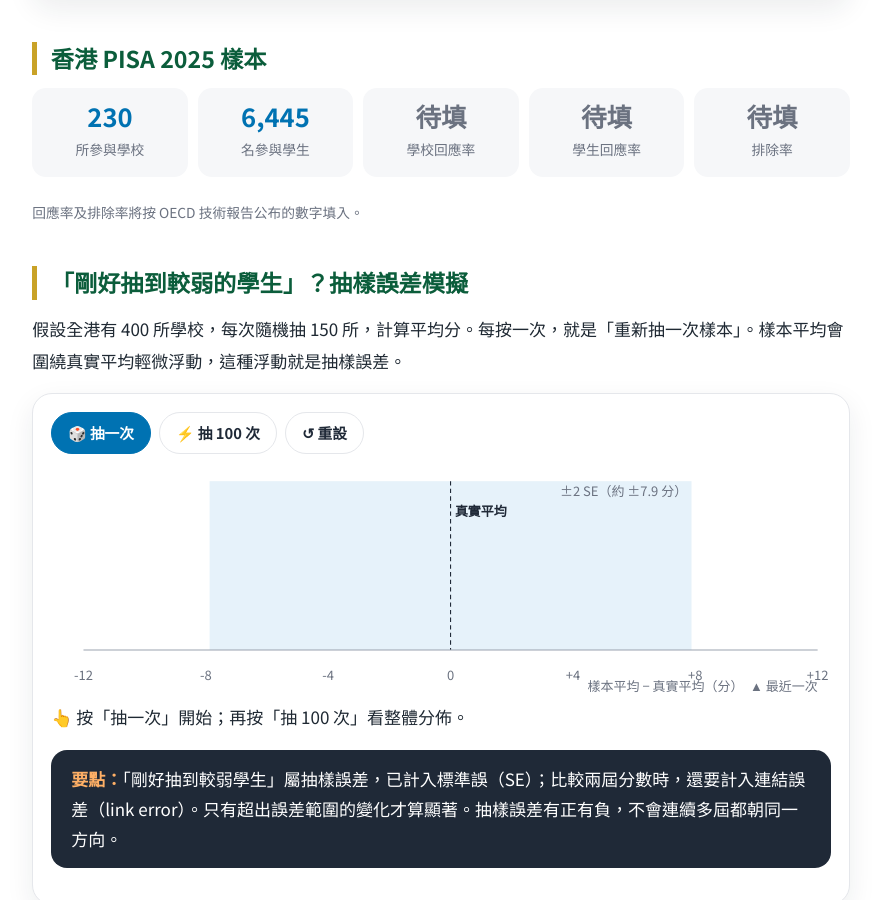
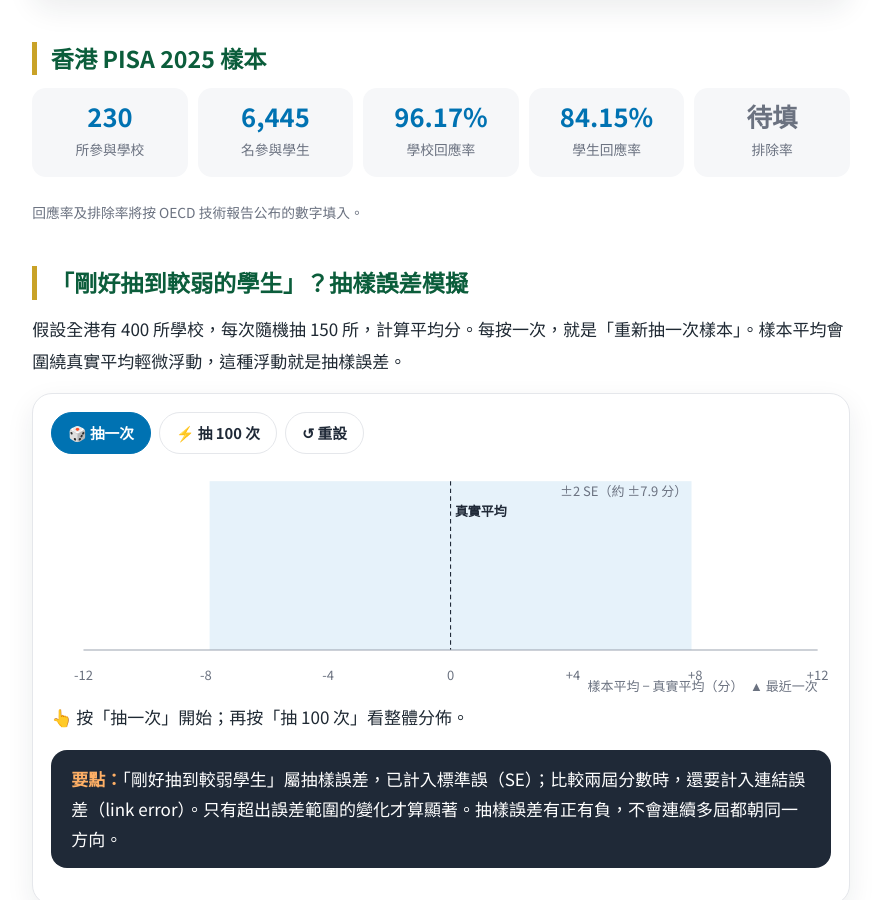
Before and after one commit to jwilam/pisa, a plain HTML site: page site/misconceptions/sampling-standards.html in a window 1280 px wide. Shown: the part 1797-2697 px from the top of the page, without its empty margins (199-1080 px from the left). Drawn offline with Linux system fonts and the light colour scheme.

Commit message:
Update sampling-standards.html

```diff
--- a/site/misconceptions/sampling-standards.html
+++ b/site/misconceptions/sampling-standards.html
@@ -119,7 +119,7 @@
   const fmt = d => (d > 0 ? '+' : '') + d.toFixed(1);
 
   /* ---------- 香港樣本（OECD 技術報告公布後，把 null 改為數字） ---------- */
-  const HK = {schools: 230, students: 6445, schRR: null, stuRR: null, exc: null};
+  const HK = {schools: 230, students: 6445, schRR: 96.17, stuRR: 84.15, exc: null};
   const val = (x, u) => x == null ? '<b style="color:var(--mc-mut)">待填</b>' : `<b>${x}${u}</b>`;
   $('#hk').innerHTML = `<div><b>${HK.schools}</b><span>所參與學校</span></div>
     <div><b>${HK.students.toLocaleString()}</b><span>名參與學生</span></div>
```
